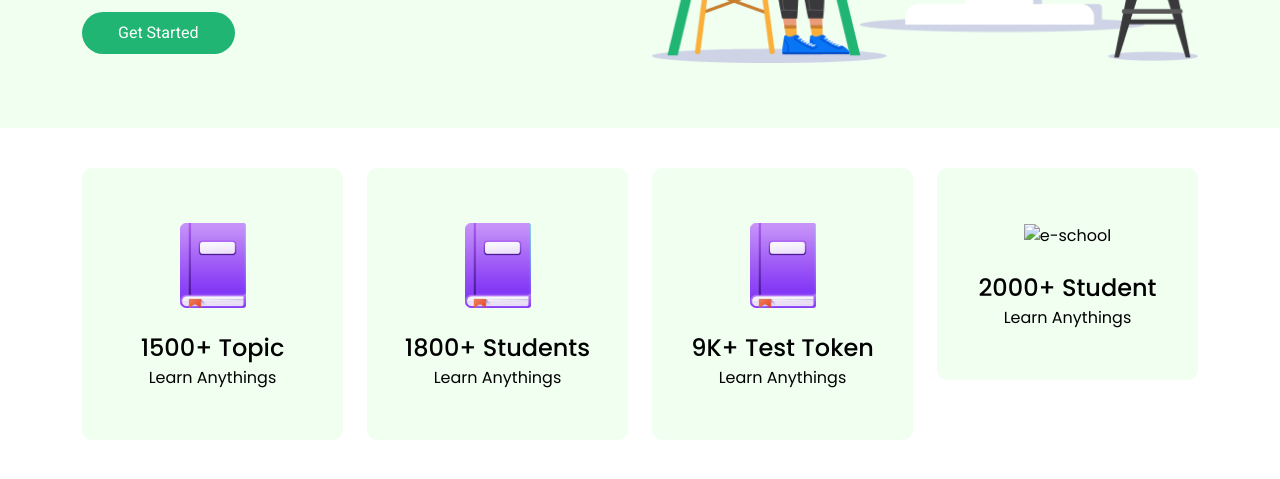
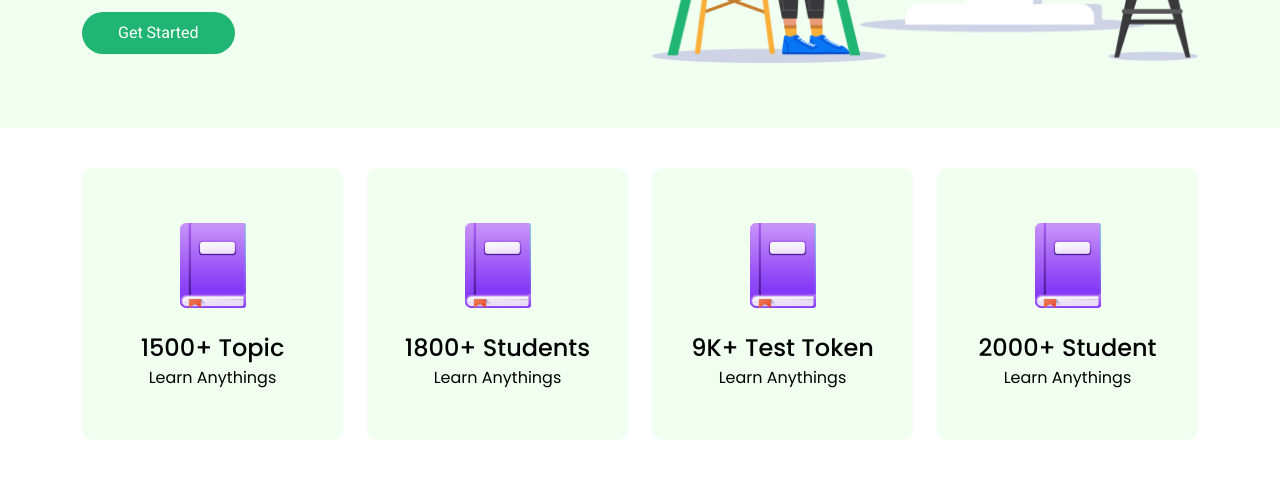
Before and after one commit to Rarim-zar/e-school-prototype, a plain HTML site: page index.html in a window 1280 px wide. Shown: the part 401-880 px from the top of the page. Drawn offline with nearby package versions, Linux system fonts and the light colour scheme; the site is published under a folder, as on GitHub Pages, so addresses that start at the root find nothing.

Commit message:
Update index.html

```diff
--- a/index.html
+++ b/index.html
@@ -124,7 +124,7 @@
                 <div class="col-lg-3 col-sm-6">
                     <div class="sf_item text-center">
                         <div class="sf_img m-auto">
-                            <img src="/images/book.png" class="img-fluid" alt="e-school">
+                            <img src="images/book.png" class="img-fluid" alt="e-school">
                             <h2 class="sf_h2">2000+ Student</h2>
                             <p class="sf_p mb-0">Learn Anythings</p>
                         </div>
```
